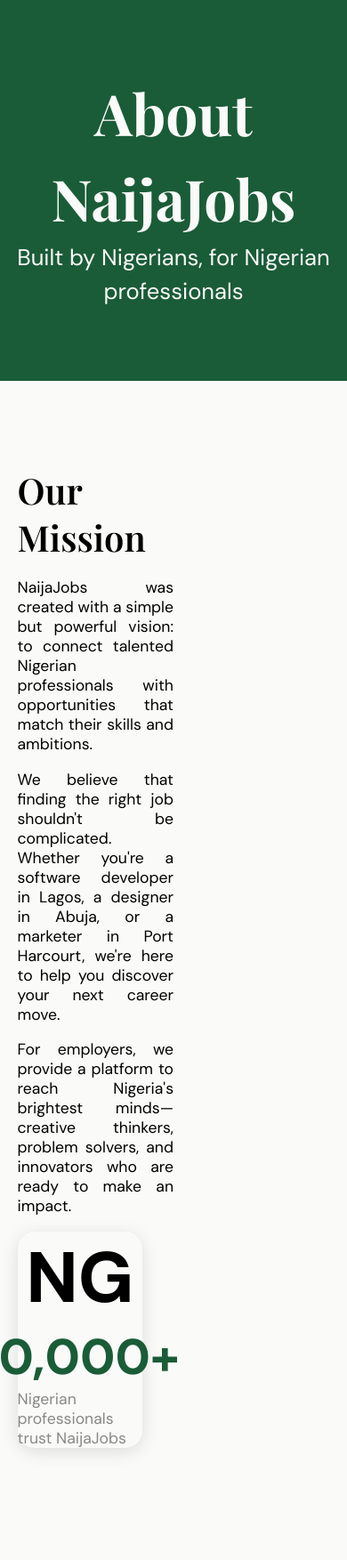
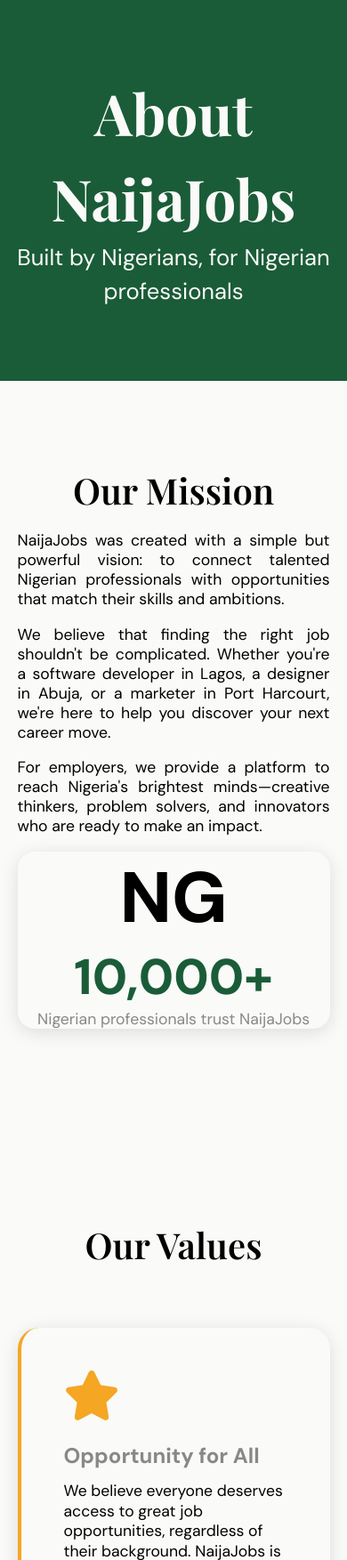
Before and after one commit to EniThesage/NaijaJobs, a Django app: page /about/ in a window 390 px wide. Shown: the part 112-1865 px from the top of the page at 89% size. Run offline with Django 5.2, Linux system fonts and the light colour scheme; some web fonts are replaced.

Commit message:
add responsive styles

```diff
--- a/authz/templates/error_404.html
+++ b/authz/templates/error_404.html
@@ -6,8 +6,6 @@
 
 {% block style %}
 <link rel="stylesheet" href="{% static 'css/authz.css' %}">
-{% endblock style %}
-
 {% endblock style %}
 
 {% block main %}
--- a/authz/views.py
+++ b/authz/views.py
@@ -5,8 +5,6 @@
 from django.views import View
 from django.contrib.auth.models import User
 from django.contrib.auth import login, logout, authenticate
-
-logger = logging.getLogger(__name__)
 
 
 # Create your views here.
@@ -83,7 +81,6 @@
 
 
 def error_404(request, exception):
-    logger.warning('404 at %s: %s', request.path, exception)
     return render(request, 'error_404.html', status=404)
 
 
--- a/static/css/style.css
+++ b/static/css/style.css
@@ -166,6 +166,8 @@
     border-bottom: 1px solid #dfdcdc;
     padding: 3.5rem 3rem;
     background-color: #FAFAF8;
+    width: 1220px;
+    margin: 0 auto;
 }
 
 div.footer-logo a {
@@ -1130,7 +1132,8 @@
     section.about-mission,
     section.about-value,
     section.job-listing-page,
-    section.jobdetail-page {
+    section.jobdetail-page,
+    footer section.footer {
         width: 90%;
     }
 
@@ -1202,6 +1205,16 @@
         display: flex;
         flex-direction: column;
         justify-content: center;
+        align-items: center;
+        text-align: center;
+    }
+
+    div.quick-links ul, div.footer-categories ul {
+        justify-items: center;
+    }
+
+    div.about-mission-left, div.about-mission-card {
+        width: 100%;
     }
 
     header nav {
```
